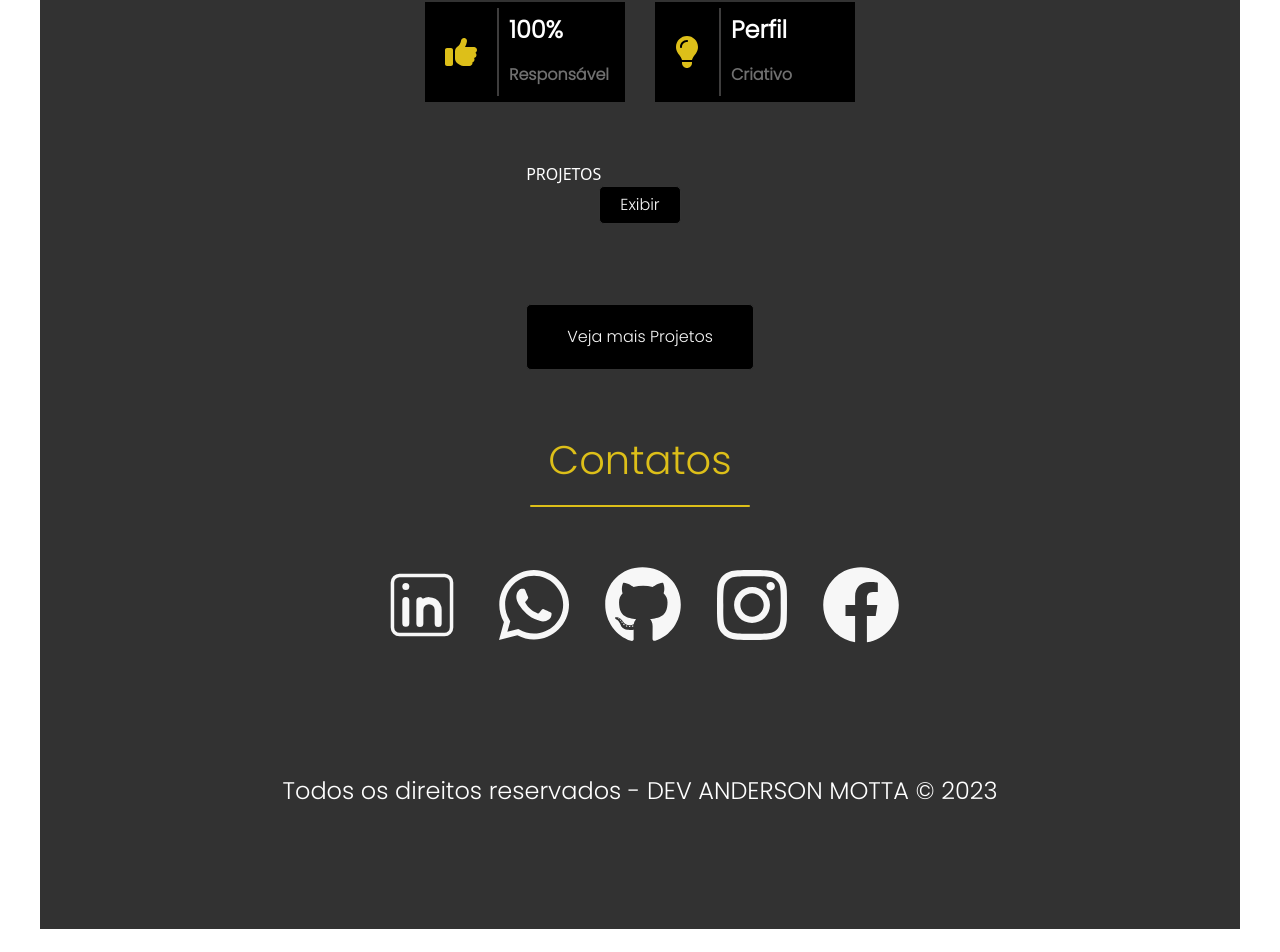
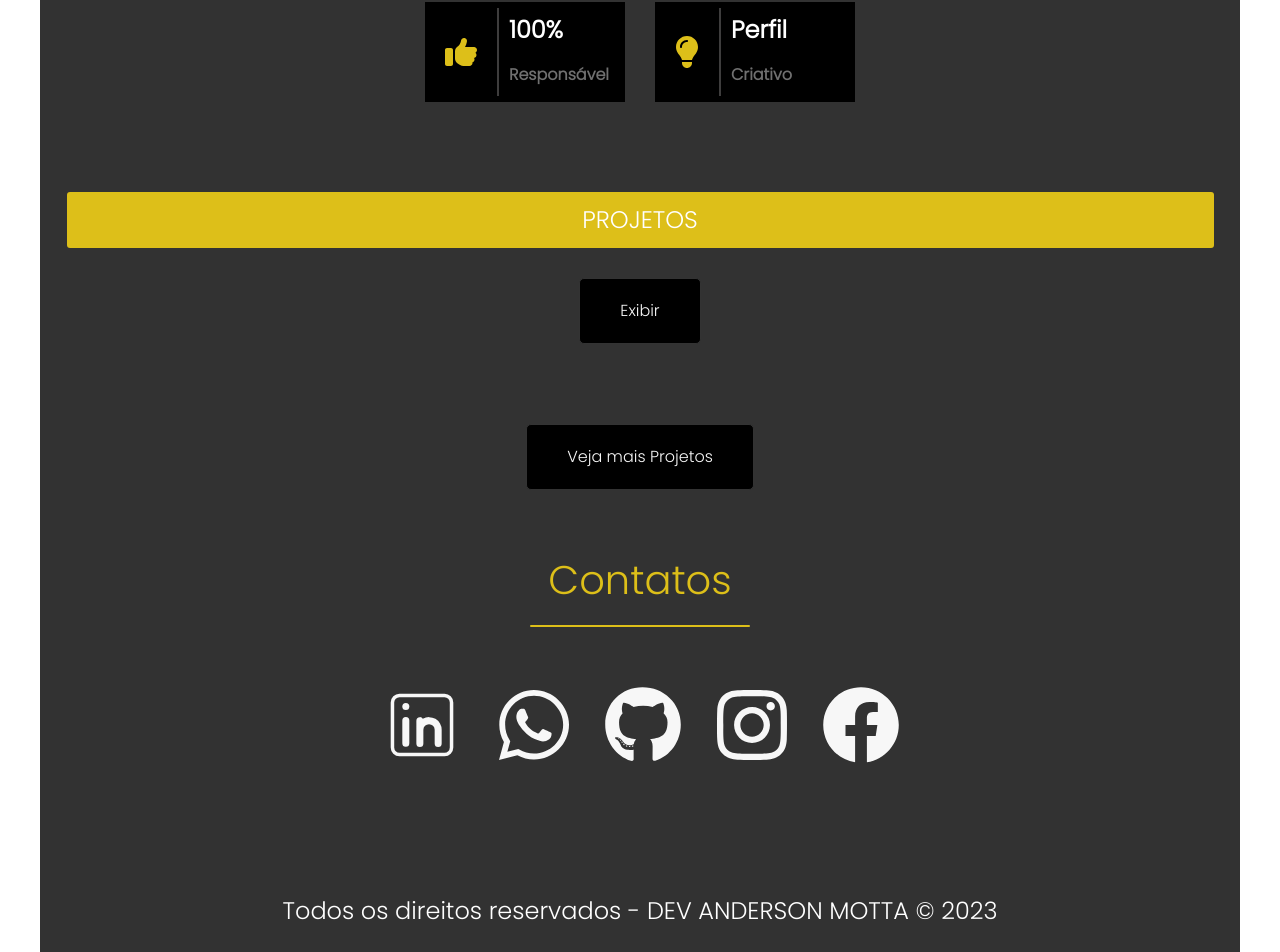
Before and after one commit to 1andersonmotta/reactNext, a Next.js app: page / in a window 1280 px wide. Shown: the part 4702-5654 px from the top of the page. Before the commit the page ends 5631 px from the top, so only its background shows below. Built offline with nearby package versions, Linux system fonts and the light colour scheme.

Commit message:
remove whiteline

```diff
--- a/src/styles/style.css
+++ b/src/styles/style.css
@@ -755,7 +755,6 @@ main .sobre {
     background-color: #ddbf19;
     margin-bottom: 30px;
     justify-self: start;
-
 }
 
 .funfacts h2 i {
@@ -871,10 +870,12 @@ main .sobre {
     cursor: pointer;
     background-color: #000000;
     border: 1px solid #333;
-    padding: 6px 20px;
+    padding: 20px 40px;
     border-radius: 5px;
     color: #f7f7f7;
     font-family: 'Poppins';
+    font-size: 16px;
+
 }
 
 .projects_models ul li.ativo {
@@ -935,6 +936,21 @@ main .sobre {
     border-radius: 5px;
     color: #f7f7f7;
     font-family: 'Poppins';
+}
+
+.projects h2 {
+    grid-column: 1/-1;
+    padding: 10px 30px;
+    border-radius: 3px;
+    font-size: 1.5rem;
+    font-family: 'Poppins';
+    background-color: #ddbf19;
+    margin-bottom: 30px;
+    justify-content: center;
+    align-items: center;
+    display: flex;
+    margin: 30px auto;
+    width: 1147px;
 }
 
 @keyframes animationImagemButton {
```
